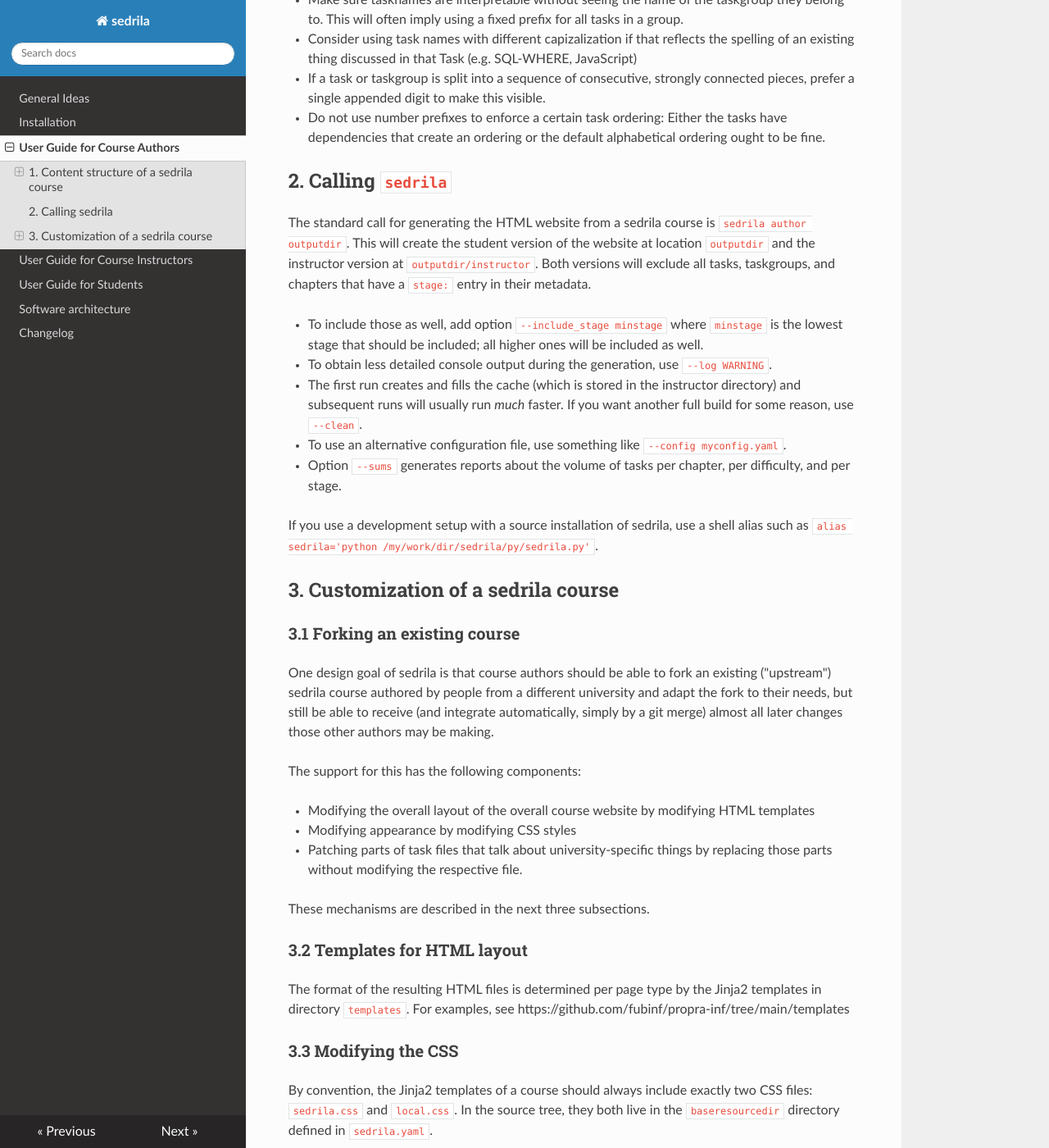
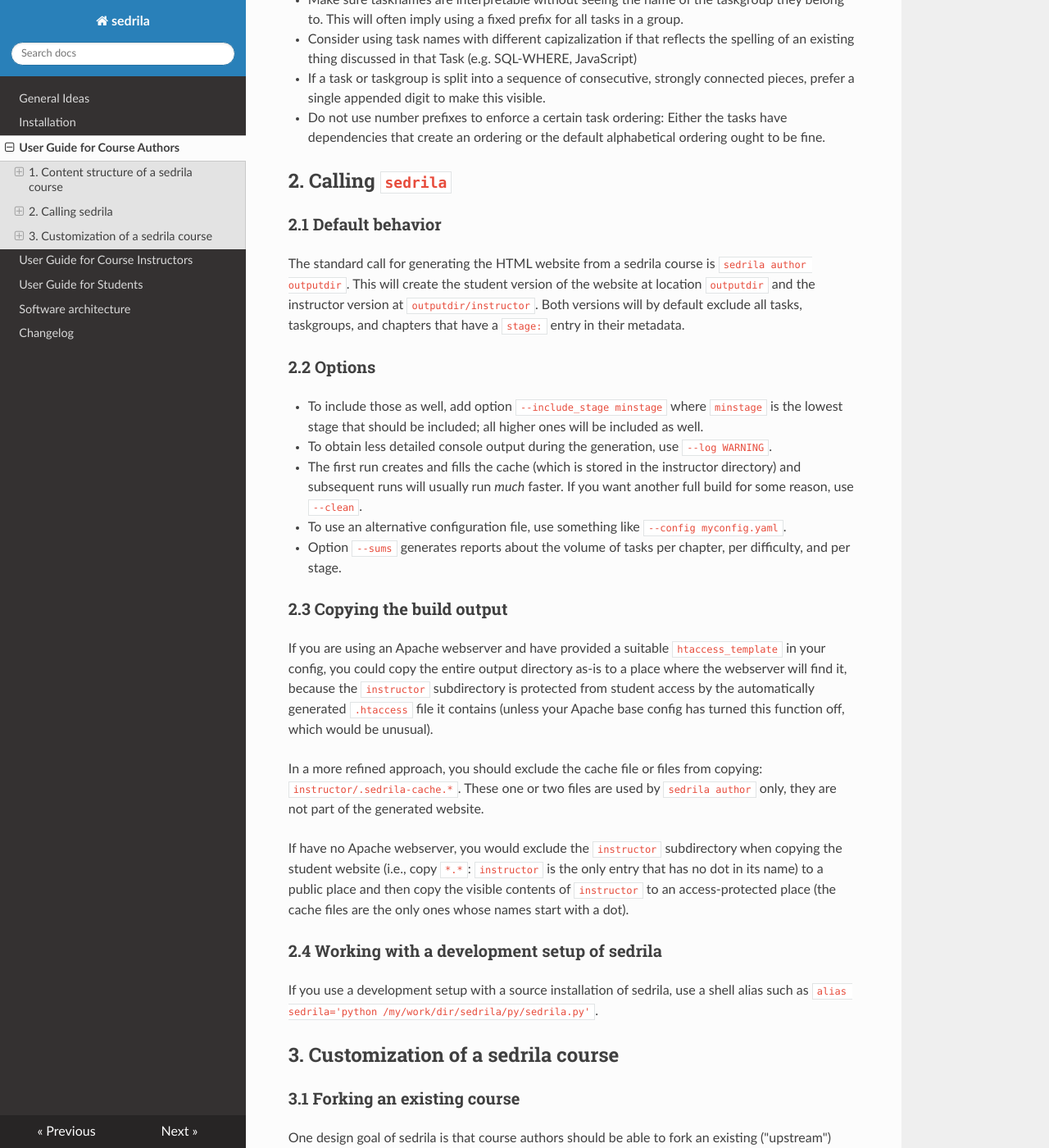
Before and after one commit to fubinf/sedrila, an MkDocs documentation site: the page built from docs/authors.md, in a window 1280 px wide and 1400 px high, scrolled down 15299 px. Shown: the whole window at 82% size. Built offline with MkDocs 1.6.1, drawn with Linux system fonts in a browser that asks for light colours; nearby versions of some CDN libraries.

Commit message:
authors.md: explain copying the outputdir without the cache

```diff
--- a/docs/authors.md
+++ b/docs/authors.md
@@ -754,12 +754,16 @@ The following rules are suggestions for how to achieve these properties.
 
 ## 2. Calling `sedrila`
 
+### 2.1 Default behavior
+
 The standard call for generating the HTML website from a sedrila course is
 `sedrila author outputdir`.
 This will create the student version of the website at location `outputdir`
 and the instructor version at `outputdir/instructor`.
-Both versions will exclude all tasks, taskgroups, and chapters that have a
+Both versions will by default exclude all tasks, taskgroups, and chapters that have a
 `stage:` entry in their metadata.
+
+### 2.2 Options
 
 - To include those as well, add option `--include_stage minstage` where `minstage`
   is the lowest stage that should be included; all higher ones will be included as well.
@@ -770,6 +774,25 @@ Both versions will exclude all tasks, taskgroups, and chapters that have a
 - To use an alternative configuration file, use something like `--config myconfig.yaml`.
 - Option `--sums` generates reports about the volume of tasks per chapter,
   per difficulty, and per stage.
+
+### 2.3 Copying the build output
+
+If you are using an Apache webserver and have provided a suitable `htaccess_template`
+in your config, you could copy the entire output directory as-is to a place where the
+webserver will find it, because the `instructor` subdirectory is protected from student
+access by the automatically generated `.htaccess` file it contains (unless your Apache base config
+has turned this function off, which would be unusual).
+
+In a more refined approach, you should exclude the cache file or files from copying:
+`instructor/.sedrila-cache.*`.
+These one or two files are used by `sedrila author` only, they are not part of the generated website.
+
+If have no Apache webserver, you would exclude the `instructor` subdirectory when copying
+the student website (i.e., copy `*.*`: `instructor` is the only entry that has no dot in its name)
+to a public place and then copy the visible contents of `instructor` to an access-protected place
+(the cache files are the only ones whose names start with a dot).
+
+### 2.4 Working with a development setup of sedrila
 
 If you use a development setup with a source installation of sedrila,
 use a shell alias such as
```
